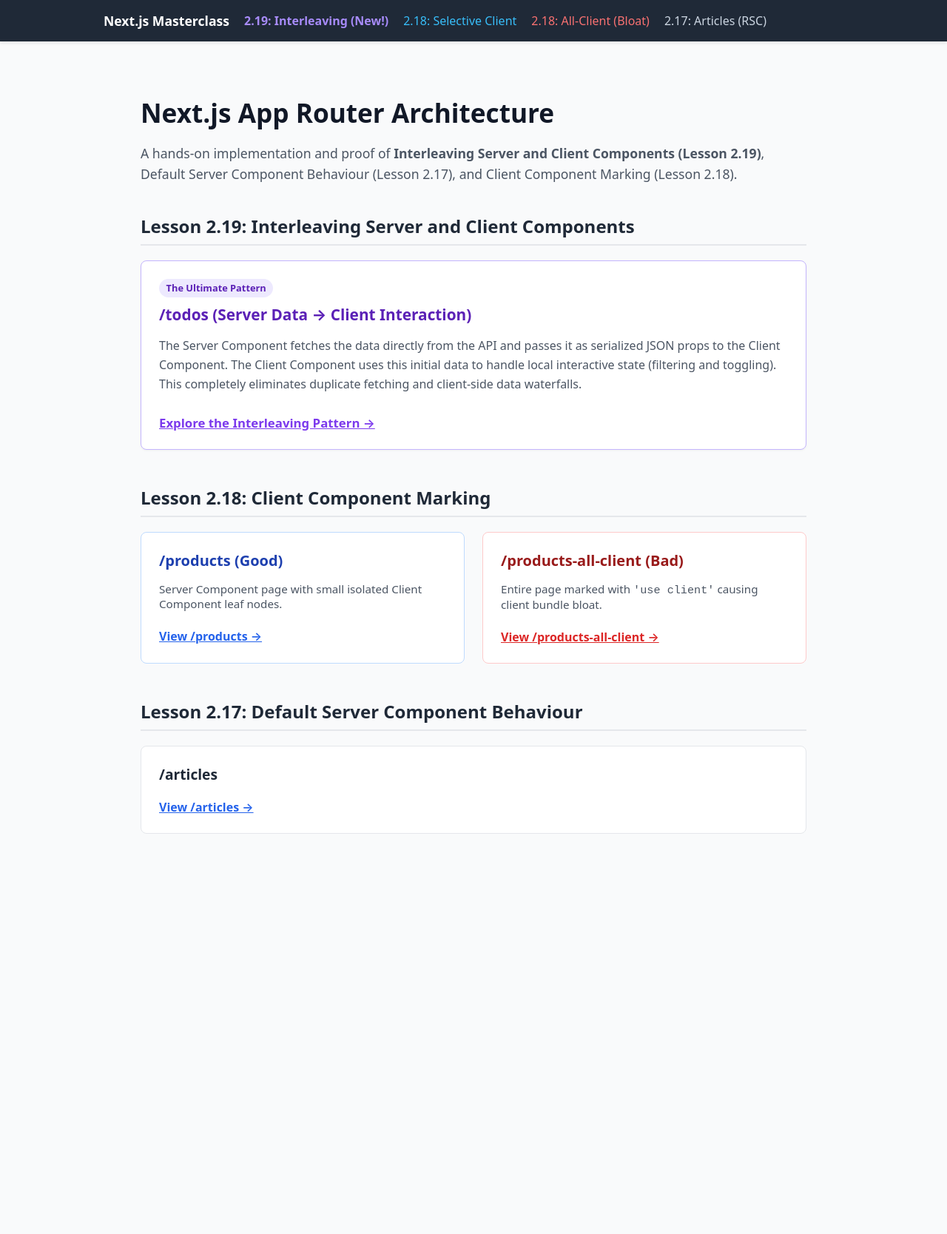
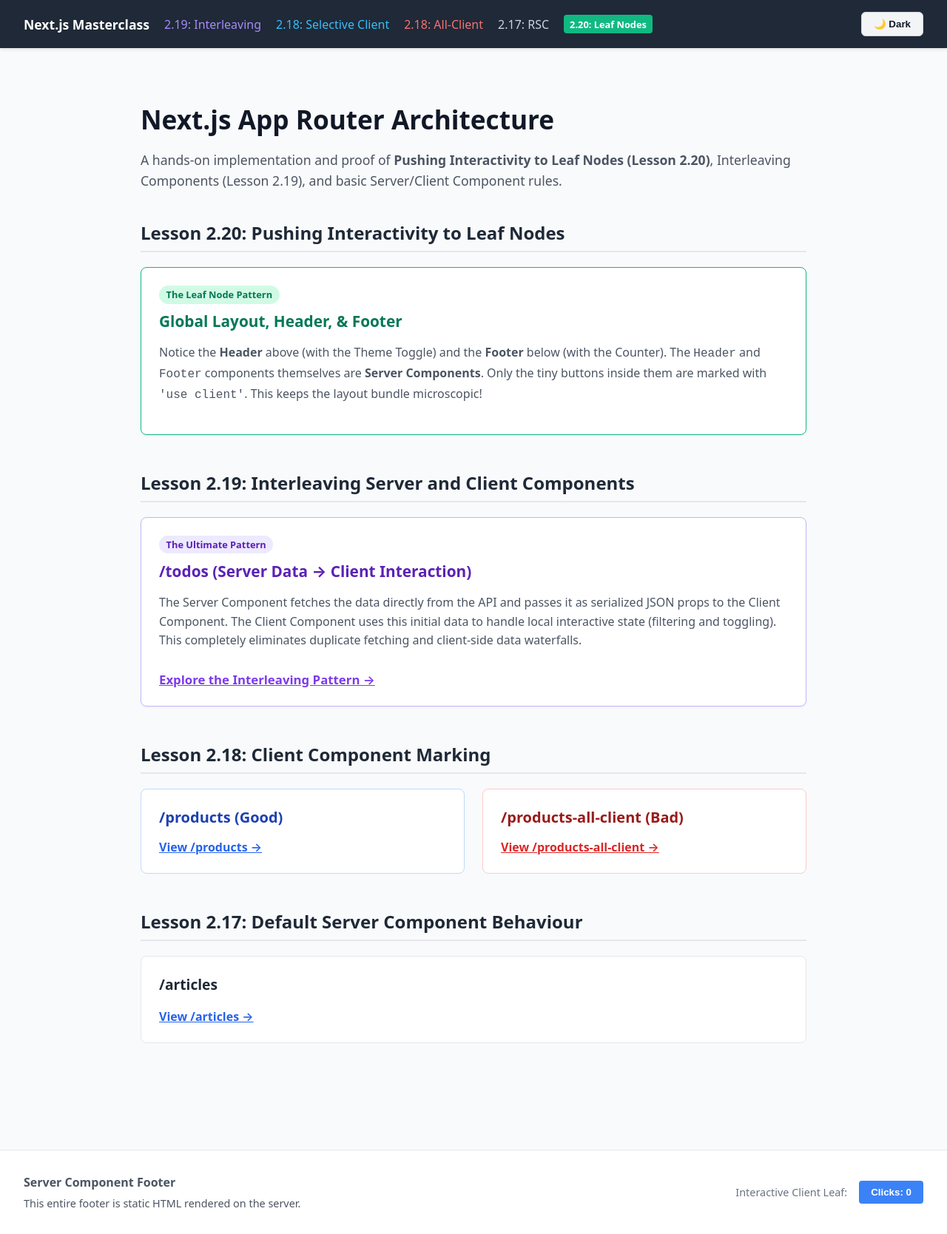
Before and after one commit to shyamsharmas124-commits/default-server-component-behaviour, a Next.js app: page / in a window 1280 px wide. Shown: the whole page at 74% size. Before the commit the page ends 1223 px from the top, so only its background shows below. Built offline with nearby package versions, Linux system fonts and the light colour scheme.

Commit message:
feat(2.20): push interactivity to leaf nodes

```diff
--- a/app/layout.tsx
+++ b/app/layout.tsx
@@ -1,8 +1,10 @@
 import type { Metadata } from 'next';
+import Header from '@/components/Header';
+import Footer from '@/components/Footer';
 
 export const metadata: Metadata = {
   title: 'Next.js Server & Client Components Masterclass',
-  description: 'Demonstrating Default Server Components, Client Component Marking, and Interleaving patterns in Next.js App Router',
+  description: 'Demonstrating Default Server Components, Client Component Marking, Interleaving, and Leaf Node patterns.',
 };
 
 export default function RootLayout({
@@ -13,18 +15,11 @@
   return (
     <html lang="en">
       <body style={{ fontFamily: 'system-ui, -apple-system, sans-serif', margin: 0, padding: 0, backgroundColor: '#f9fafb', color: '#111827' }}>
-        <header style={{ backgroundColor: '#1f2937', color: '#ffffff', padding: '1rem 2rem', boxShadow: '0 2px 4px rgba(0,0,0,0.1)' }}>
-          <nav style={{ maxWidth: '1000px', margin: '0 auto', display: 'flex', flexWrap: 'wrap', gap: '1.25rem', alignItems: 'center' }}>
-            <a href="/" style={{ color: '#ffffff', textDecoration: 'none', fontWeight: 'bold', fontSize: '1.1rem' }}>Next.js Masterclass</a>
-            <a href="/todos" style={{ color: '#a78bfa', textDecoration: 'none', fontWeight: '600' }}>2.19: Interleaving (New!)</a>
-            <a href="/products" style={{ color: '#38bdf8', textDecoration: 'none' }}>2.18: Selective Client</a>
-            <a href="/products-all-client" style={{ color: '#f87171', textDecoration: 'none' }}>2.18: All-Client (Bloat)</a>
-            <a href="/articles" style={{ color: '#cbd5e1', textDecoration: 'none' }}>2.17: Articles (RSC)</a>
-          </nav>
-        </header>
-        <div style={{ maxWidth: '1000px', margin: '0 auto', minHeight: '80vh', padding: '1rem' }}>
+        <Header />
+        <main style={{ maxWidth: '1000px', margin: '0 auto', minHeight: '80vh', padding: '1rem' }}>
           {children}
-        </div>
+        </main>
+        <Footer />
       </body>
     </html>
   );
--- a/app/page.tsx
+++ b/app/page.tsx
@@ -8,9 +8,24 @@
           Next.js App Router Architecture
         </h1>
         <p style={{ fontSize: '1.1rem', color: '#4b5563', lineHeight: '1.6' }}>
-          A hands-on implementation and proof of <strong>Interleaving Server and Client Components (Lesson 2.19)</strong>, Default Server Component Behaviour (Lesson 2.17), and Client Component Marking (Lesson 2.18).
+          A hands-on implementation and proof of <strong>Pushing Interactivity to Leaf Nodes (Lesson 2.20)</strong>, Interleaving Components (Lesson 2.19), and basic Server/Client Component rules.
         </p>
       </header>
+
+      <section style={{ marginBottom: '3rem' }}>
+        <h2 style={{ fontSize: '1.5rem', color: '#1f2937', borderBottom: '2px solid #e5e7eb', paddingBottom: '0.5rem' }}>
+          Lesson 2.20: Pushing Interactivity to Leaf Nodes
+        </h2>
+        <div style={{ display: 'grid', gridTemplateColumns: '1fr', gap: '1.5rem', marginTop: '1rem' }}>
+          <div style={{ backgroundColor: '#ffffff', borderRadius: '8px', padding: '1.5rem', border: '1px solid #10b981', boxShadow: '0 1px 3px rgba(0,0,0,0.05)' }}>
+            <span style={{ backgroundColor: '#d1fae5', color: '#047857', padding: '0.2rem 0.6rem', borderRadius: '9999px', fontSize: '0.8rem', fontWeight: 'bold' }}>The Leaf Node Pattern</span>
+            <h3 style={{ fontSize: '1.3rem', color: '#047857', margin: '0.75rem 0 0.5rem 0' }}>Global Layout, Header, & Footer</h3>
+            <p style={{ color: '#4b5563', fontSize: '1rem', lineHeight: '1.6' }}>
+              Notice the <strong>Header</strong> above (with the Theme Toggle) and the <strong>Footer</strong> below (with the Counter). The <code>Header</code> and <code>Footer</code> components themselves are <strong>Server Components</strong>. Only the tiny buttons inside them are marked with <code>'use client'</code>. This keeps the layout bundle microscopic!
+            </p>
+          </div>
+        </div>
+      </section>
 
       <section style={{ marginBottom: '3rem' }}>
         <h2 style={{ fontSize: '1.5rem', color: '#1f2937', borderBottom: '2px solid #e5e7eb', paddingBottom: '0.5rem' }}>
@@ -37,9 +52,6 @@
         <div style={{ display: 'grid', gridTemplateColumns: 'repeat(auto-fit, minmax(280px, 1fr))', gap: '1.5rem', marginTop: '1rem' }}>
           <div style={{ backgroundColor: '#ffffff', borderRadius: '8px', padding: '1.5rem', border: '1px solid #bfdbfe' }}>
             <h3 style={{ fontSize: '1.25rem', color: '#1e40af', margin: '0 0 0.5rem 0' }}>/products (Good)</h3>
-            <p style={{ color: '#4b5563', fontSize: '0.95rem' }}>
-              Server Component page with small isolated Client Component leaf nodes.
-            </p>
             <Link href="/products" style={{ display: 'inline-block', marginTop: '0.5rem', color: '#2563eb', fontWeight: '600' }}>
               View /products &rarr;
             </Link>
@@ -47,9 +59,6 @@
 
           <div style={{ backgroundColor: '#ffffff', borderRadius: '8px', padding: '1.5rem', border: '1px solid #fecaca' }}>
             <h3 style={{ fontSize: '1.25rem', color: '#991b1b', margin: '0 0 0.5rem 0' }}>/products-all-client (Bad)</h3>
-            <p style={{ color: '#4b5563', fontSize: '0.95rem' }}>
-              Entire page marked with <code>&apos;use client&apos;</code> causing client bundle bloat.
-            </p>
             <Link href="/products-all-client" style={{ display: 'inline-block', marginTop: '0.5rem', color: '#dc2626', fontWeight: '600' }}>
               View /products-all-client &rarr;
             </Link>
--- /dev/null
+++ b/components/CounterButton.tsx
@@ -0,0 +1,27 @@
+'use client';
+import { useState } from 'react';
+
+export default function CounterButton() {
+  const [count, setCount] = useState(0);
+
+  return (
+    <div style={{ display: 'flex', alignItems: 'center', gap: '1rem' }}>
+      <span style={{ fontSize: '0.9rem', color: '#6b7280' }}>Interactive Client Leaf:</span>
+      <button
+        onClick={() => setCount(count + 1)}
+        style={{
+          padding: '0.5rem 1rem',
+          backgroundColor: '#3b82f6',
+          color: 'white',
+          border: 'none',
+          borderRadius: '4px',
+          cursor: 'pointer',
+          fontWeight: 'bold',
+          transition: 'background-color 0.2s'
+        }}
+      >
+        Clicks: {count}
+      </button>
+    </div>
+  );
+}
--- /dev/null
+++ b/components/Footer.tsx
@@ -0,0 +1,26 @@
+// components/Footer.tsx (Server Component)
+import CounterButton from './CounterButton';
+
+export default function Footer() {
+  return (
+    <footer style={{
+      padding: '2rem',
+      borderTop: '1px solid #e5e7eb',
+      backgroundColor: '#ffffff',
+      display: 'flex',
+      justifyContent: 'space-between',
+      alignItems: 'center',
+      marginTop: '3rem',
+      flexWrap: 'wrap',
+      gap: '1rem'
+    }}>
+      <div style={{ color: '#4b5563' }}>
+        <p style={{ margin: '0 0 0.5rem 0', fontWeight: 'bold' }}>Server Component Footer</p>
+        <p style={{ margin: 0, fontSize: '0.9rem' }}>This entire footer is static HTML rendered on the server.</p>
+      </div>
+
+      {/* Only this button is interactive. */}
+      <CounterButton />
+    </footer>
+  );
+}
--- /dev/null
+++ b/components/Header.tsx
@@ -0,0 +1,30 @@
+// components/Header.tsx (Server Component)
+import Link from 'next/link';
+import ThemeToggle from './ThemeToggle';
+
+export default function Header() {
+  return (
+    <header style={{
+      backgroundColor: '#1f2937',
+      color: '#ffffff',
+      padding: '1rem 2rem',
+      boxShadow: '0 2px 4px rgba(0,0,0,0.1)',
+      display: 'flex',
+      justifyContent: 'space-between',
+      alignItems: 'center',
+      flexWrap: 'wrap',
+      gap: '1rem'
+    }}>
+      <nav style={{ display: 'flex', flexWrap: 'wrap', gap: '1.25rem', alignItems: 'center' }}>
+        <Link href="/" style={{ color: '#ffffff', textDecoration: 'none', fontWeight: 'bold', fontSize: '1.1rem' }}>Next.js Masterclass</Link>
+        <Link href="/todos" style={{ color: '#a78bfa', textDecoration: 'none' }}>2.19: Interleaving</Link>
+        <Link href="/products" style={{ color: '#38bdf8', textDecoration: 'none' }}>2.18: Selective Client</Link>
+        <Link href="/products-all-client" style={{ color: '#f87171', textDecoration: 'none' }}>2.18: All-Client</Link>
+        <Link href="/articles" style={{ color: '#cbd5e1', textDecoration: 'none' }}>2.17: RSC</Link>
+        <span style={{ backgroundColor: '#10b981', color: '#ffffff', padding: '0.2rem 0.5rem', borderRadius: '4px', fontSize: '0.8rem', fontWeight: 'bold' }}>2.20: Leaf Nodes</span>
+      </nav>
+      {/* Only the toggle is interactive. The rest of the Header stays on the Server. */}
+      <ThemeToggle />
+    </header>
+  );
+}
--- /dev/null
+++ b/components/ThemeToggle.tsx
@@ -0,0 +1,27 @@
+'use client';
+import { useState } from 'react';
+
+export default function ThemeToggle() {
+  const [isDark, setIsDark] = useState(false);
+
+  return (
+    <button
+      onClick={() => setIsDark(!isDark)}
+      style={{
+        padding: '0.5rem 1rem',
+        backgroundColor: isDark ? '#374151' : '#f3f4f6',
+        color: isDark ? '#f9fafb' : '#111827',
+        border: '1px solid ' + (isDark ? '#4b5563' : '#d1d5db'),
+        borderRadius: '6px',
+        cursor: 'pointer',
+        fontWeight: 'bold',
+        transition: 'all 0.2s',
+        display: 'flex',
+        alignItems: 'center',
+        gap: '0.5rem'
+      }}
+    >
+      {isDark ? '☀️ Light' : '🌙 Dark'}
+    </button>
+  );
+}
```
Also changed, not shown: 1 other file (tests, documents, lock files or other folders).
